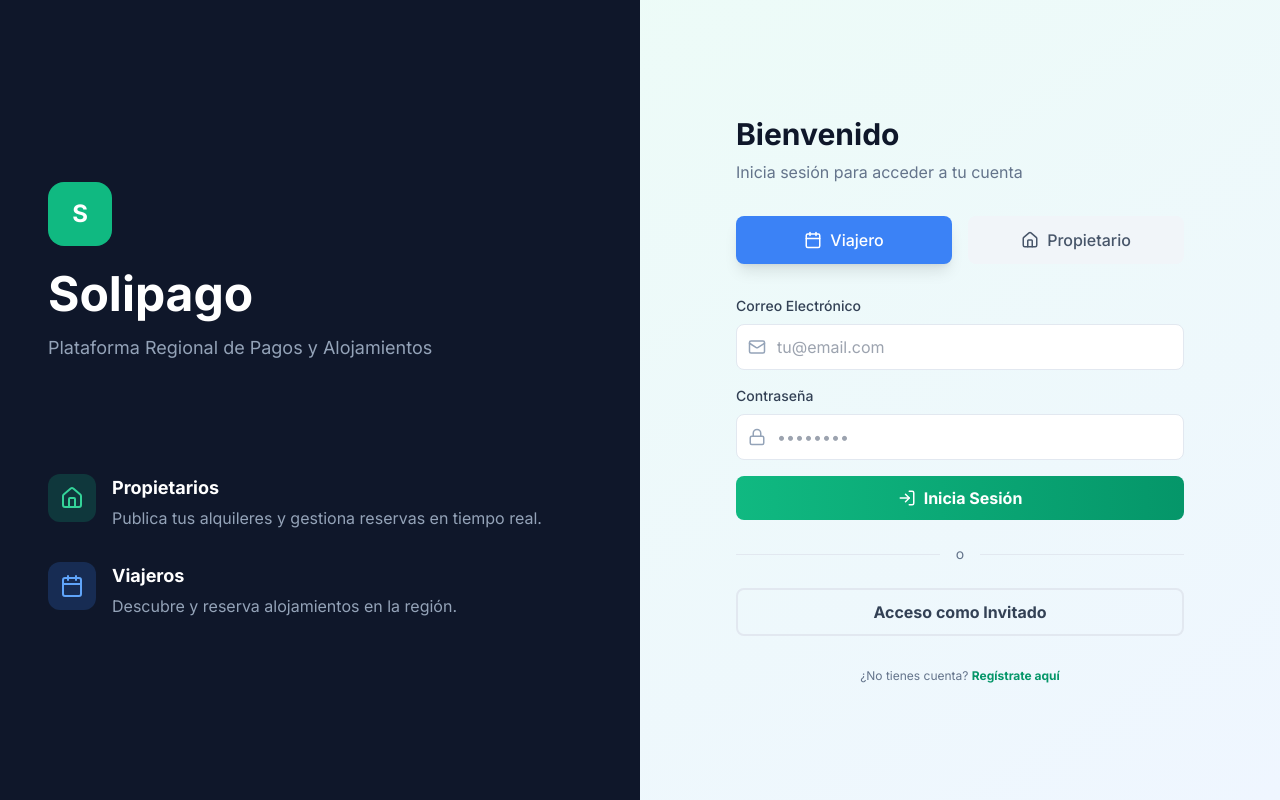
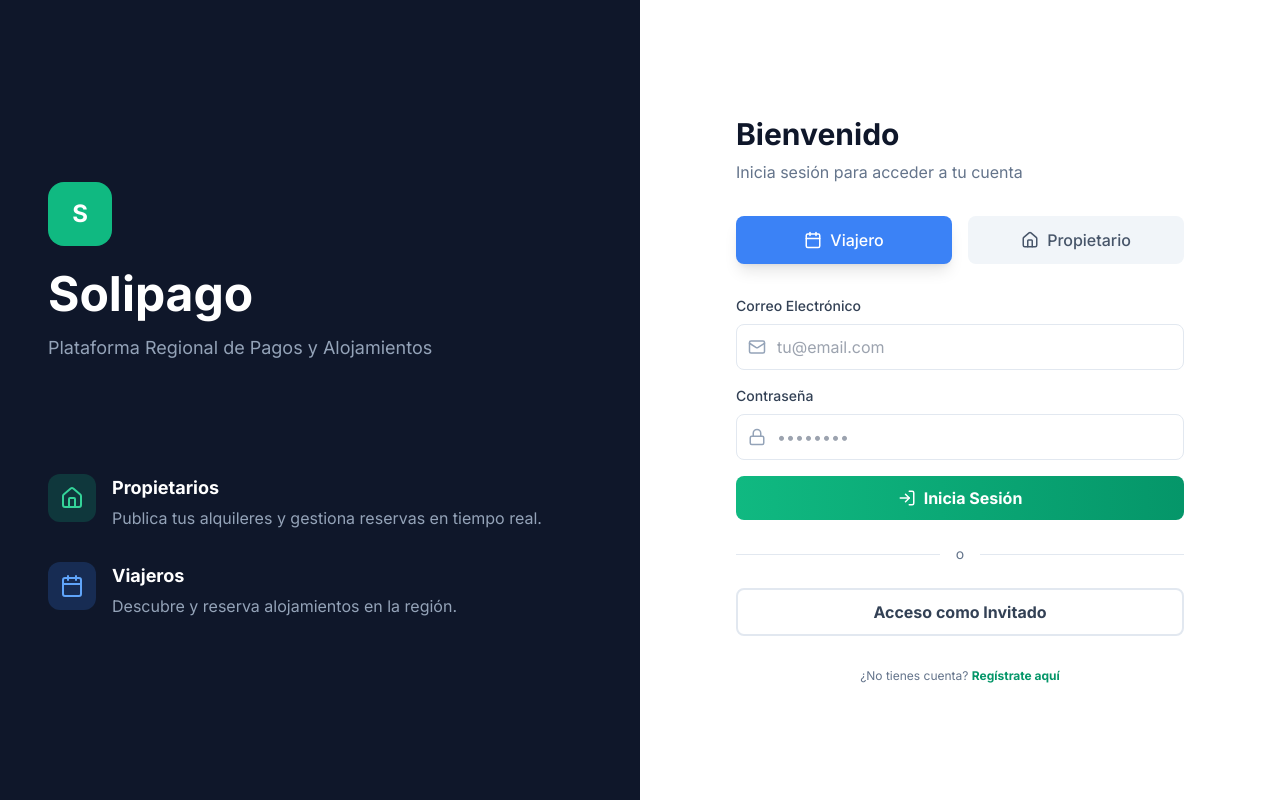
Before and after one commit to micaelasolipago/HTLpagos, a React (Vite) app: page / in a window 1280 px wide. Built offline with nearby package versions, Linux system fonts and the light colour scheme.

Commit message:
Add blue gradient backgrounds for mobile app

```diff
--- a/components/Login.tsx
+++ b/components/Login.tsx
@@ -22,7 +22,7 @@ const Login: React.FC<LoginProps> = ({ onLogin }) => {
   };
 
   return (
-    <div className="flex h-screen bg-gradient-to-br from-emerald-50 to-blue-50">
+    <div className="flex h-screen bg-gradient-to-br from-emerald-50 to-blue-50 lg:bg-gradient-to-r lg:from-slate-900 lg:to-slate-900">
       {/* Left Section - Branding */}
       <div className="hidden lg:flex lg:w-1/2 bg-slate-900 text-white flex-col justify-center px-12">
         <div className="mb-12">
@@ -55,7 +55,7 @@ const Login: React.FC<LoginProps> = ({ onLogin }) => {
       </div>
 
       {/* Right Section - Login Form */}
-      <div className="w-full lg:w-1/2 flex flex-col justify-center px-8 md:px-16">
+      <div className="w-full lg:w-1/2 flex flex-col justify-center px-8 md:px-16 bg-white lg:bg-white">
         <div className="max-w-md w-full mx-auto">
           {/* Logo for mobile */}
           <div className="lg:hidden flex items-center gap-3 mb-12">
--- a/components/Marketplace.tsx
+++ b/components/Marketplace.tsx
@@ -26,7 +26,7 @@ const MarketplaceView: React.FC<{ user: User }> = ({ user }) => {
   });
 
   return (
-    <div className="min-h-screen bg-gradient-to-br from-slate-50 to-blue-50 animate-in fade-in slide-in-from-bottom-4 duration-700">
+    <div className="min-h-screen bg-gradient-to-br from-blue-50 via-cyan-50 to-emerald-50 lg:bg-slate-50 animate-in fade-in slide-in-from-bottom-4 duration-700">
       {/* Header */}
       <div className="bg-white border-b sticky top-0 z-10">
         <div className="max-w-7xl mx-auto px-4 md:px-8 py-6">
--- a/components/PropertyManagement.tsx
+++ b/components/PropertyManagement.tsx
@@ -143,7 +143,7 @@ const PropertyManagement: React.FC = () => {
   };
 
   return (
-    <div className="min-h-screen bg-gradient-to-br from-slate-50 to-blue-50 p-4 md:p-8">
+    <div className="min-h-screen bg-gradient-to-br from-emerald-50 via-cyan-50 to-blue-50 lg:bg-gradient-to-br lg:from-slate-50 lg:to-blue-50 p-4 md:p-8">
       <div className="max-w-6xl mx-auto">
         {/* Header */}
         <div className="flex flex-col md:flex-row justify-between items-start md:items-center gap-4 mb-8">
```
